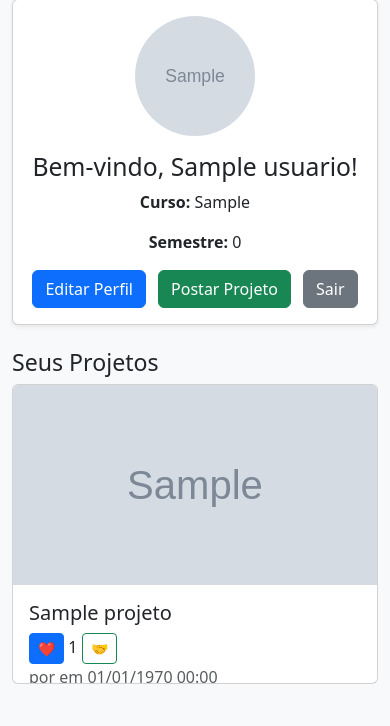
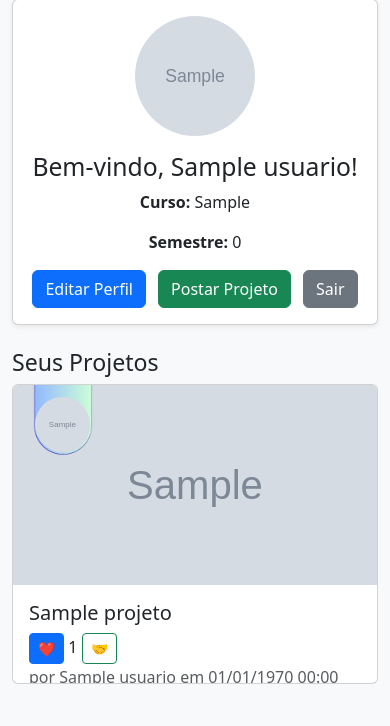
Before and after one commit to josed3v/teste_uhub, a PHP site: page /profile.php in a window 390 px wide. Shown: the part 105-831 px from the top of the page. Run offline with PHP 8.4, Linux system fonts and the light colour scheme; the visitor is signed in with stand-in values (Sample User, id 1); tables that the repository leaves empty or names only in its code hold one stand-in row (values such as "Sample post"); grey boxes marked "Sample" are stand-in pictures; data that the repository does not hold is empty.

Commit message:
profile_tag

```diff
--- a/components/project_card.php
+++ b/components/project_card.php
@@ -2,26 +2,40 @@
 $imagens = $projeto['imagens'] ? explode('|', $projeto['imagens']) : [];
 ?>
 <div class="col-md-4 mb-3">
-    <div class="card project-card" data-bs-toggle="modal" data-bs-target="#projectModal"
+    <div class="card project-card position-relative" data-bs-toggle="modal" data-bs-target="#projectModal"
          data-id="<?= $projeto['id'] ?>"
          data-titulo="<?= htmlspecialchars($projeto['titulo'],ENT_QUOTES) ?>"
          data-descricao="<?= htmlspecialchars($projeto['descricao'],ENT_QUOTES) ?>"
          data-imagens="<?= htmlspecialchars($projeto['imagens'],ENT_QUOTES) ?>"
          data-likes="<?= $projeto['total_likes'] ?>"
          data-userlike="<?= $projeto['user_like'] ?>">
+
+        <!-- Tag de perfil -->
+        <div class="profile-tag">
+            <img src="uploads/profile_tag.png" alt="Tag" class="tag-bg">
+            <img src="<?= htmlspecialchars($projeto['foto_perfil'] ?? 'uploads/default.png') ?>"
+                 alt="Foto do Autor" class="tag-avatar">
+        </div>
+
         <?php if($imagens):
             list($imgSrc, $imgFocus) = explode('::', $imagens[0]);
         ?>
-            <img src="<?= $imgSrc ?>" alt="Imagem do projeto" style="object-fit:cover; object-position:<?= htmlspecialchars($imgFocus) ?>; width:100%; height:200px;">
+            <img src="<?= $imgSrc ?>" alt="Imagem do projeto"
+                 style="object-fit:cover; object-position:<?= htmlspecialchars($imgFocus) ?>; width:100%; height:200px;">
         <?php endif; ?>
+
         <div class="card-body">
             <h5 class="card-title"><?= htmlspecialchars($projeto['titulo']) ?></h5>
             <div>
-                <button class="like-btn btn <?= $projeto['user_like'] ? 'btn-primary' : 'btn-outline-primary' ?> btn-sm" data-id="<?= $projeto['id'] ?>">❤️</button>
+                <button class="like-btn btn <?= $projeto['user_like'] ? 'btn-primary' : 'btn-outline-primary' ?> btn-sm"
+                        data-id="<?= $projeto['id'] ?>">❤️</button>
                 <span class="like-count" id="like-count-<?= $projeto['id'] ?>"><?= $projeto['total_likes'] ?></span>
                 <button class="colab-btn btn btn-outline-success btn-sm" data-id="<?= $projeto['id'] ?>">🤝</button>
             </div>
-            <h6 class="card-subtitle text-muted mb-3 mt-1">por <?= htmlspecialchars($projeto['autor']) ?> em <?= date("d/m/Y H:i", strtotime($projeto['data_publicacao'])) ?></h6>
+            <h6 class="card-subtitle text-muted mb-3 mt-1">
+                por <?= htmlspecialchars($projeto['autor']) ?>
+                em <?= date("d/m/Y H:i", strtotime($projeto['data_publicacao'])) ?>
+            </h6>
             <p class="card-text"><?= nl2br(htmlspecialchars(substr($projeto['descricao'],0,100))) ?>...</p>
         </div>
     </div>
--- a/feed.php
+++ b/feed.php
@@ -9,7 +9,7 @@ require_once "db.php";
 
 // Buscar todos os projetos com informações do usuário, imagens e curtidas
 $stmt = $pdo->prepare("
-    SELECT p.*, u.nome AS autor,
+    SELECT p.*, u.nome AS autor, u.foto_perfil,
            GROUP_CONCAT(CONCAT(pi.imagem,'::',pi.focus) SEPARATOR '|') AS imagens,
            (SELECT COUNT(*) FROM curtidas c WHERE c.projeto_id=p.id) AS total_likes,
            (SELECT COUNT(*) FROM curtidas c WHERE c.projeto_id=p.id AND c.usuario_id=?) AS user_like
@@ -19,6 +19,7 @@ $stmt = $pdo->prepare("
     GROUP BY p.id
     ORDER BY p.data_publicacao DESC
 ");
+
 $stmt->execute([$_SESSION['user_id']]);
 $projetos = $stmt->fetchAll(PDO::FETCH_ASSOC);
 ?>
--- a/header.php
+++ b/header.php
@@ -26,7 +26,7 @@ $pendentesCount = $stmtPendentes->fetchColumn();
         <li class="nav-item me-3">
           <a class="nav-link" href="feed.php">Feed</a>
         </li>
-                <li class="nav-item ms-3">
+        <li class="nav-item ms-3">
           <a class="nav-link" href="profile.php"><?= htmlspecialchars($_SESSION["nome"]) ?></a>
         </li>
         <li class="nav-item dropdown">
--- a/profile.php
+++ b/profile.php
@@ -8,17 +8,17 @@ if (!isset($_SESSION["user_id"])) {
 require_once "db.php";
 
 // Deletar projeto
-if(isset($_GET['delete'])){
+if (isset($_GET['delete'])) {
     $delete_id = (int)$_GET['delete'];
     $stmtCheck = $pdo->prepare("SELECT * FROM projetos WHERE id = ? AND usuario_id = ?");
     $stmtCheck->execute([$delete_id, $_SESSION['user_id']]);
     $projDel = $stmtCheck->fetch();
-    if($projDel){
+    if ($projDel) {
         $stmtImg = $pdo->prepare("SELECT imagem FROM projeto_imagens WHERE projeto_id = ?");
         $stmtImg->execute([$delete_id]);
         $imagens = $stmtImg->fetchAll();
-        foreach($imagens as $img){
-            if(file_exists($img['imagem'])) unlink($img['imagem']);
+        foreach ($imagens as $img) {
+            if (file_exists($img['imagem'])) unlink($img['imagem']);
         }
         $stmtDelImg = $pdo->prepare("DELETE FROM projeto_imagens WHERE projeto_id = ?");
         $stmtDelImg->execute([$delete_id]);
@@ -42,22 +42,25 @@ $_SESSION["semestre"] = $user["semestre"];
 $_SESSION["foto"] = $user["foto_perfil"];
 
 // Projetos do usuário
-$stmtProj = $pdo->prepare("
-    SELECT p.*,
-           GROUP_CONCAT(CONCAT(pi.imagem, '::', pi.focus) SEPARATOR '|') AS imagens,
+$stmt = $pdo->prepare("
+    SELECT p.*, u.nome AS autor, u.foto_perfil,
+           GROUP_CONCAT(CONCAT(pi.imagem,'::',pi.focus) SEPARATOR '|') AS imagens,
            (SELECT COUNT(*) FROM curtidas c WHERE c.projeto_id=p.id) AS total_likes,
            (SELECT COUNT(*) FROM curtidas c WHERE c.projeto_id=p.id AND c.usuario_id=?) AS user_like
     FROM projetos p
+    JOIN usuarios u ON p.usuario_id = u.id
     LEFT JOIN projeto_imagens pi ON p.id = pi.projeto_id
-    WHERE p.usuario_id = ?
     GROUP BY p.id
     ORDER BY p.data_publicacao DESC
 ");
-$stmtProj->execute([$_SESSION['user_id'], $_SESSION['user_id']]);
-$projetos = $stmtProj->fetchAll();
+
+$stmt->execute([$_SESSION['user_id']]);
+$projetos = $stmt->fetchAll(PDO::FETCH_ASSOC);
+
 ?>
 <!doctype html>
 <html lang="pt-br">
+
 <head>
     <meta charset="UTF-8">
     <meta name="viewport" content="width=device-width, initial-scale=1.0">
@@ -65,6 +68,7 @@ $projetos = $stmtProj->fetchAll();
     <link href="https://cdn.jsdelivr.net/npm/bootstrap@5.3.2/dist/css/bootstrap.min.css" rel="stylesheet">
     <link href="styles.css" rel="stylesheet">
 </head>
+
 <body class="bg-light">
 
     <?php include "header.php"; ?>
@@ -72,9 +76,9 @@ $projetos = $stmtProj->fetchAll();
     <div class="container mt-5">
         <div class="card shadow-sm">
             <div class="card-body text-center">
-            <?php if(!empty($_SESSION["foto"])): ?>
-                <img src="<?= $_SESSION["foto"] ?>" alt="Foto" class="rounded-circle mb-3" width="120" height="120" style="object-fit:cover;">
-            <?php endif; ?>
+                <img src="<?= !empty($_SESSION["foto"]) ? $_SESSION["foto"] : 'uploads/default.png' ?>"
+                    alt="Foto" class="rounded-circle mb-3" width="120" height="120" style="object-fit:cover;">
+
                 <h2>Bem-vindo, <?= htmlspecialchars($_SESSION["nome"]) ?>!</h2>
                 <p><strong>Curso:</strong> <?= htmlspecialchars($_SESSION["curso"]) ?></p>
                 <p><strong>Semestre:</strong> <?= (int)$_SESSION["semestre"] ?></p>
@@ -90,7 +94,7 @@ $projetos = $stmtProj->fetchAll();
     <div class="container mt-4">
         <h3>Seus Projetos</h3>
         <div class="row">
-<?php foreach($projetos as $proj):
+            <?php foreach ($projetos as $proj):
                 $projeto = $proj;
                 include 'components/project_card.php';
             endforeach; ?>
@@ -105,4 +109,5 @@ endforeach; ?>
     <script src="js/project.js"></script>
 
 </body>
+
 </html>
--- a/styles.css
+++ b/styles.css
@@ -4,6 +4,7 @@
     cursor:pointer;
     overflow:hidden;
     transition: transform 0.2s;
+    position: relative; /* necessário para posicionar a tag de perfil */
 }
 
 .project-card img {
@@ -14,6 +15,60 @@
 
 .project-card:hover {
     transform: scale(1.02);
+}
+
+/* Tag de perfil no card */
+.profile-tag {
+    position: absolute;
+    width: 100px;
+    height: 100px;
+}
+
+.profile-tag .tag-bg {
+    position: absolute;
+    width: 100%;
+    height: 100%;
+    z-index: 1;
+}
+
+.profile-tag .tag-avatar {
+    position: absolute;
+    top: 12.9px;   /* ajuste fino para centralizar dentro da tag */
+    left: 22.2px;
+    width: 55px;
+    height: 55px;
+    border-radius: 50%;
+    object-fit: cover;
+    z-index: 2;
+    border: 0,5px solid #fff; /* contorno para destacar */
+}
+
+
+/* --- Responsividade da tag de perfil --- */
+@media (max-width: 768px) {
+    .profile-tag {
+        width: 100px;
+        height: 100px;
+    }
+    .profile-tag .tag-avatar {
+        top: 12%;
+        left: 23%;
+        width: 55%;
+        height: 55%;
+    }
+}
+
+@media (max-width: 480px) {
+    .profile-tag {
+        width: 100px;
+        height: 100px;
+    }
+    .profile-tag .tag-avatar {
+        top: 12%;
+        left: 22%;
+        width: 55%;
+        height: 55%;
+    }
 }
 
 /* Fotos dentro dos projetos */
```
Also changed, not shown: uploads/default.png (added), uploads/perfil_tag.png (deleted), uploads/profile_tag.png (added). Lines whose indentation alone changed are shown as unchanged.
